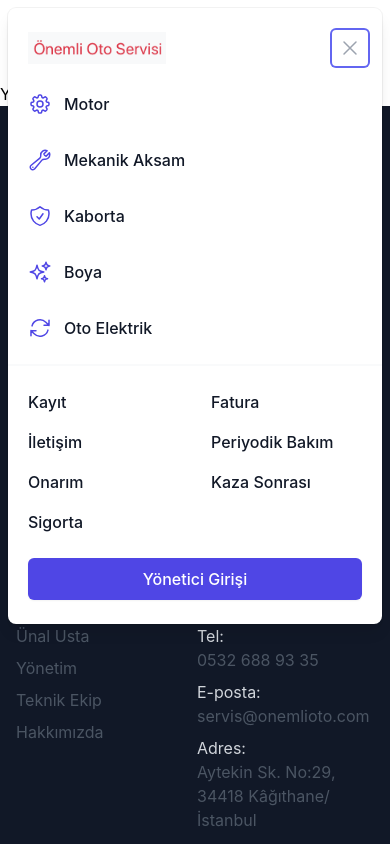
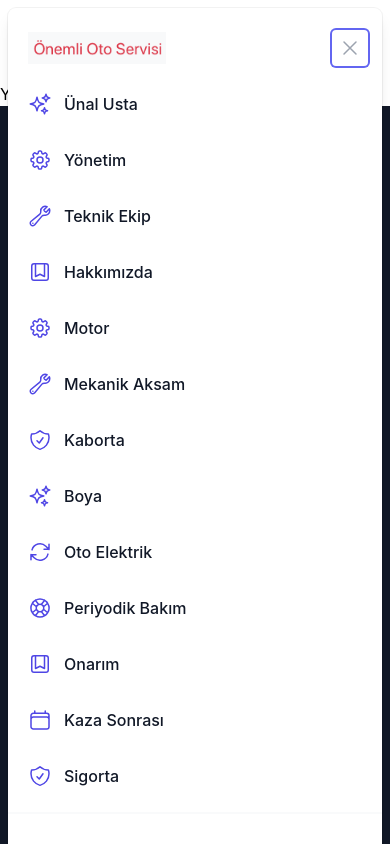
Before and after one commit to GokhanKaraomeroglu/Auto_Service_React, a React (Create React App) app: page /login in a window 390 px wide. Both pictures are taken after a click on the button "Open menu". Shown: the top 844 px of the page. Built offline with nearby package versions, Linux system fonts and the light colour scheme.

Commit message:
warnings closed

```diff
--- a/src/components/Navbar.js
+++ b/src/components/Navbar.js
@@ -4,7 +4,7 @@ function Navbar() {
   return (
     <nav className="navbar navbar-expand-lg navbar-light bg-light">
       <div className="container-fluid">
-        <a className="navbar-brand text-danger" href="#">
+        <a className="navbar-brand text-danger" href="/">
           Önemli Oto Servisi
         </a>
         <button
--- a/src/components/NavbarTail.js
+++ b/src/components/NavbarTail.js
@@ -306,7 +306,7 @@ export default function NavbarTail() {
                         <div className="px-5 py-5 bg-gray-50 sm:px-8 sm:py-8">
                           <div>
                             <h3 className="text-base font-medium text-gray-500">Değerlerimiz</h3>
-                            <ul role="list" className="mt-4 space-y-4">
+                            <ul className="mt-4 space-y-4">
                               {recentPosts.map((post) => (
                                 <li key={post.id} className="text-base truncate">
                                   <a href={post.href} className="font-medium text-gray-900 hover:text-gray-700">
@@ -317,7 +317,7 @@ export default function NavbarTail() {
                             </ul>
                           </div>
                           <div className="mt-5 text-sm">
-                            <a href="#" className="font-medium text-indigo-600 hover:text-indigo-500">
+                            <a href="/" className="font-medium text-indigo-600 hover:text-indigo-500">
                               {' '}
                               Değerlerimiz Sayfası <span aria-hidden="true">&rarr;</span>
                             </a>
@@ -382,6 +382,16 @@ export default function NavbarTail() {
               </div>
               <div className="mt-6">
                 <nav className="grid gap-y-8">
+                  {aboutUs.map((item) => (
+                    <a
+                      key={item.name}
+                      href={item.href}
+                      className="-m-3 p-3 flex items-center rounded-md hover:bg-gray-50"
+                    >
+                      <item.icon className="flex-shrink-0 h-6 w-6 text-indigo-600" aria-hidden="true" />
+                      <span className="ml-3 text-base font-medium text-gray-900">{item.name}</span>
+                    </a>
+                  ))}
                   {solutions.map((item) => (
                     <a
                       key={item.name}
@@ -392,33 +402,35 @@ export default function NavbarTail() {
                       <span className="ml-3 text-base font-medium text-gray-900">{item.name}</span>
                     </a>
                   ))}
+                  {resources.map((item) => (
+                  <a
+                    key={item.name}
+                    href={item.href}
+                    className="-m-3 p-3 flex items-center rounded-md hover:bg-gray-50"
+                  >
+                    <item.icon className="flex-shrink-0 h-6 w-6 text-indigo-600" aria-hidden="true" />
+                    <span className="ml-3 text-base font-medium text-gray-900">{item.name}</span>
+                  </a>
+                ))}
                 </nav>
               </div>
             </div>
             <div className="py-6 px-5 space-y-6">
               <div className="grid grid-cols-2 gap-y-4 gap-x-8">
-                <a href="#" className="text-base font-medium text-gray-900 hover:text-gray-700">
+                <a href="/record" className="text-base font-medium text-gray-900 hover:text-gray-700">
                   Kayıt
                 </a>
-                <a href="#" className="text-base font-medium text-gray-900 hover:text-gray-700">
+                <a href="/invoice" className="text-base font-medium text-gray-900 hover:text-gray-700">
                   Fatura
                 </a>
-                <a href="#" className="text-base font-medium text-gray-900 hover:text-gray-700">
+                <a href="/contact" className="text-base font-medium text-gray-900 hover:text-gray-700">
                   İletişim
                 </a>
-                {resources.map((item) => (
-                  <a
-                    key={item.name}
-                    href={item.href}
-                    className="text-base font-medium text-gray-900 hover:text-gray-700"
-                  >
-                    {item.name}
-                  </a>
-                ))}
+
               </div>
               <div>
                 <a
-                  href="#"
+                  href="/login"
                   className="w-full flex items-center justify-center px-4 py-2 border border-transparent rounded-md shadow-sm text-base font-medium text-white bg-indigo-600 hover:bg-indigo-700"
                 >
                   Yönetici Girişi
--- a/src/router/AppRouter.js
+++ b/src/router/AppRouter.js
@@ -1,11 +1,11 @@
-import React,  {useContext} from "react";
-import { Routes, Route, Navigate} from "react-router-dom";
+import React from "react";
+import { Routes, Route} from "react-router-dom";
 import { BrowserRouter } from "react-router-dom";
 
 // import { useAuth } from "../context/AuthContext";
 
 import Homepage from "../pages/Homepage";
-import Navbar from "../components/Navbar";
+// import Navbar from "../components/Navbar";
 import NavbarTail from "../components/NavbarTail";
 import Footer from "../components/Footer";
 
```
